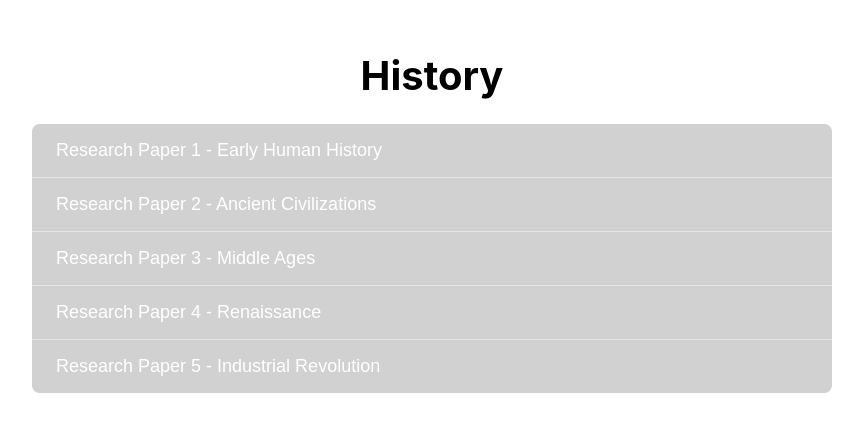
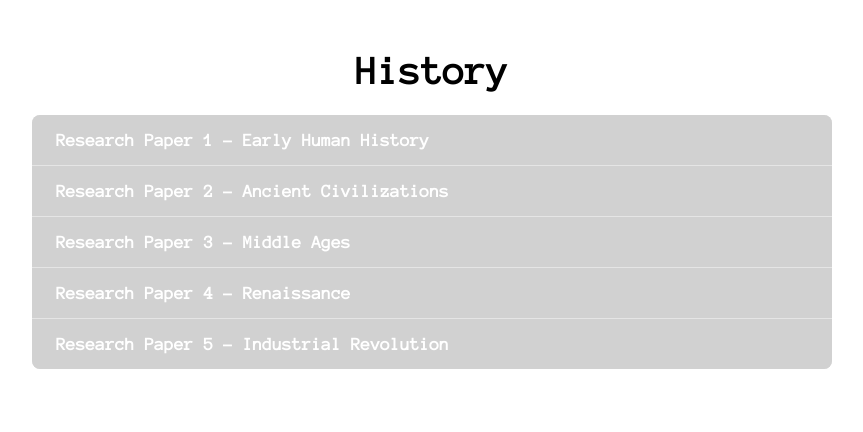
Before and after one commit to SithuSoe04/lingolab, a React (Create React App) app in the folder frontend/: page /research in a window 1280 px wide. Shown: the top 432 px of the page, without its empty margins (208-1071 px from the left). Built offline with nearby package versions, Linux system fonts and the light colour scheme.

Commit message:
Updated fonts.

```diff
--- a/frontend/src/components/Definitions/Definitions.tsx
+++ b/frontend/src/components/Definitions/Definitions.tsx
@@ -37,10 +37,12 @@ interface Definition {
     display: flex;
     flex-direction: column;
     gap: 16px;
+    font-family: 'Anonymous Pro', monospace;
   }
 
   .empty-state {
     color: #666;
+    font-family: 'Anonymous Pro', monospace;
     text-align: center;
     font-style: italic;
     padding: 20px;
@@ -58,6 +60,7 @@ interface Definition {
 
   .word {
     font-size: 1.2em;
+    font-family: 'Anonymous Pro', monospace;
     font-weight: bold;
     margin-bottom: 8px;
     border-bottom: 2px solid #333;
@@ -69,6 +72,7 @@ interface Definition {
   }
 
   .section-title {
+    font-family: 'Anonymous Pro', monospace;
     font-style: italic;
     color: #666;
     margin-bottom: 4px;
@@ -120,7 +124,7 @@ interface Definition {
       {
         id: '1',
         word: 'Example',
-        definition: 'A representative form or pattern',
+        definition: 'A representative form or pattern.',
         context: 'This is an example of how the definition block will look.',
         votes: { up: 10, down: 10 }
       }
--- a/frontend/src/components/ResearchList/ResearchList.css
+++ b/frontend/src/components/ResearchList/ResearchList.css
@@ -9,6 +9,7 @@
     font-weight: bold;
     text-align: center;
     margin-bottom: 24px;
+    font-family: 'Anonymous Pro', monospace;
   }
 
   .research-list {
@@ -23,6 +24,8 @@
     padding: 16px 24px;
     font-size: 1.125rem;
     font-weight: 500;
+    font-family: 'Anonymous Pro', monospace;
+    font-weight: bold;
     background-color: #d1d1d1;
     border: none;
     color: white;
--- a/frontend/src/components/VoteButtons/VoteButtons.css
+++ b/frontend/src/components/VoteButtons/VoteButtons.css
@@ -26,4 +26,5 @@
   .vote-count {
     margin-left: 0.25rem;
     font-size: 1.125rem;
+    font-family: 'Anonymous Pro', monospace;
   }
```
